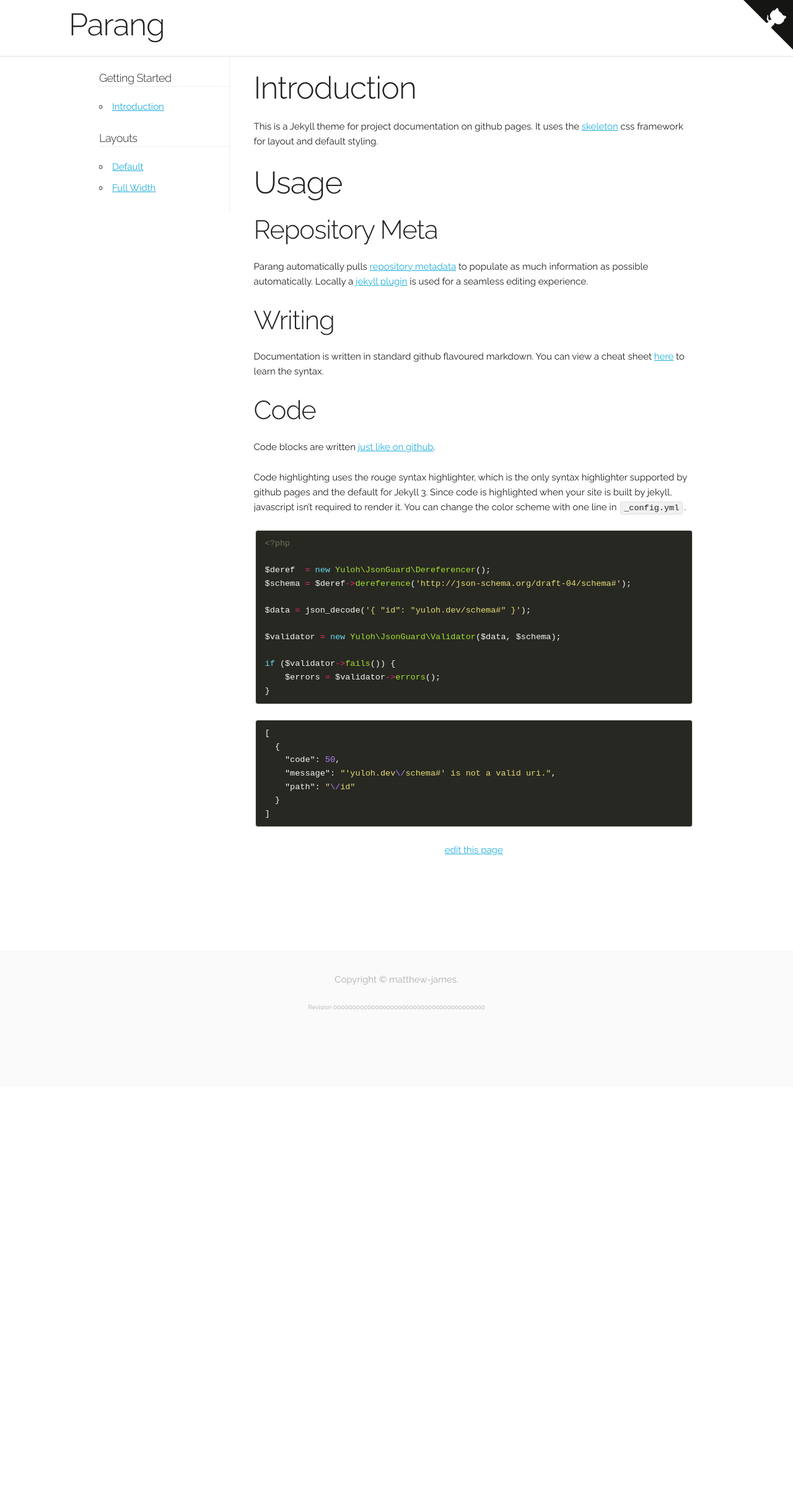
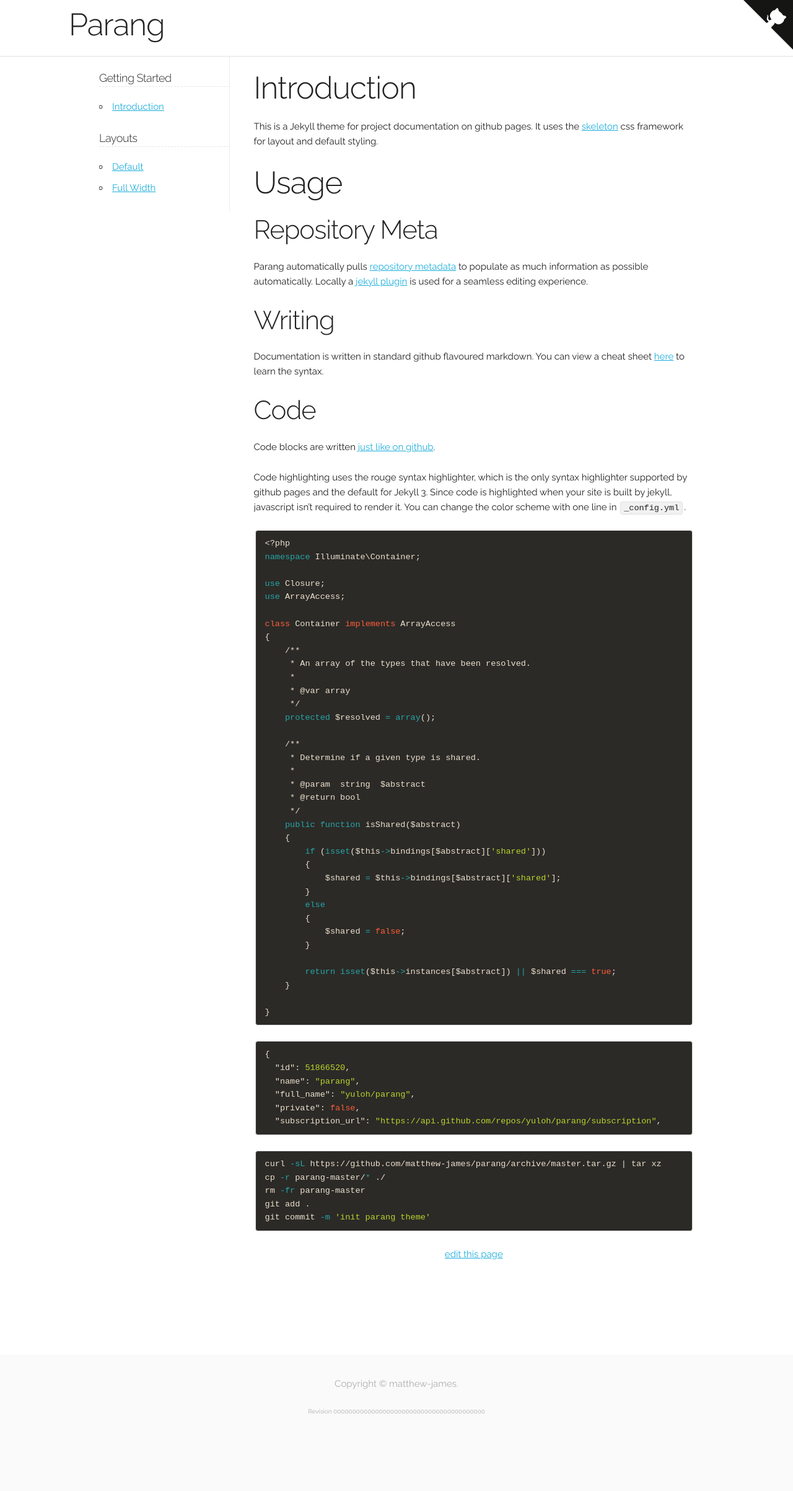
Before and after one commit to matthew-james/parang, a Jekyll site: the page built from index.md, in a window 1280 px wide. Shown: the whole page at 62% size. Built offline with Jekyll 4.4.1, drawn with Linux system fonts in a browser that asks for light colours; the repository's description, which GitHub fills in, is left out; before the commit the page ends 1753 px from its top, so only the background shows below that.

Commit message:
Update color schemes

````diff
--- a/_config.yml
+++ b/_config.yml
@@ -9,4 +9,4 @@ repository: yuloh/parang
 # The color scheme to use for syntax highlighting.
 # The available color schemes are listed in
 # the _includes/css/syntax directory.
-syntax_theme: monokai
+syntax_theme: peacock
--- a/_includes/css/syntax/monokai.css
+++ b/_includes/css/syntax/monokai.css
@@ -1,4 +1,4 @@
-.highlight code { background-color: #272822 };
+.highlight code { background-color: #272822; color: #f8f8f2; };
 .highlight pre { background-color: #272822; }
 .highlight .hll { background-color: #272822; }
 .highlight .c { color: #75715e } /* Comment */
--- a/index.md
+++ b/index.md
@@ -24,25 +24,56 @@ Code highlighting uses the rouge syntax highlighter, which is the only syntax hi
 
 ```php
 <?php
+namespace Illuminate\Container;
 
-$deref  = new Yuloh\JsonGuard\Dereferencer();
-$schema = $deref->dereference('http://json-schema.org/draft-04/schema#');
+use Closure;
+use ArrayAccess;
 
-$data = json_decode('{ "id": "yuloh.dev/schema#" }');
+class Container implements ArrayAccess
+{
+    /**
+     * An array of the types that have been resolved.
+     *
+     * @var array
+     */
+    protected $resolved = array();
 
-$validator = new Yuloh\JsonGuard\Validator($data, $schema);
+    /**
+     * Determine if a given type is shared.
+     *
+     * @param  string  $abstract
+     * @return bool
+     */
+    public function isShared($abstract)
+    {
+        if (isset($this->bindings[$abstract]['shared']))
+        {
+            $shared = $this->bindings[$abstract]['shared'];
+        }
+        else
+        {
+            $shared = false;
+        }
 
-if ($validator->fails()) {
-    $errors = $validator->errors();
+        return isset($this->instances[$abstract]) || $shared === true;
+    }
+
 }
 ```
 
 ```json
-[
-  {
-    "code": 50,
-    "message": "'yuloh.dev\/schema#' is not a valid uri.",
-    "path": "\/id"
-  }
-]
+{
+  "id": 51866520,
+  "name": "parang",
+  "full_name": "yuloh/parang",
+  "private": false,
+  "subscription_url": "https://api.github.com/repos/yuloh/parang/subscription",
 ```
+
+```bash
+curl -sL https://github.com/matthew-james/parang/archive/master.tar.gz | tar xz
+cp -r parang-master/* ./
+rm -fr parang-master
+git add .
+git commit -m 'init parang theme'
+```
````
Also changed, not shown: _includes/css/syntax/github.css (+70 -59 lines), _includes/css/syntax/peacock.css (added, +73 -0 lines).
